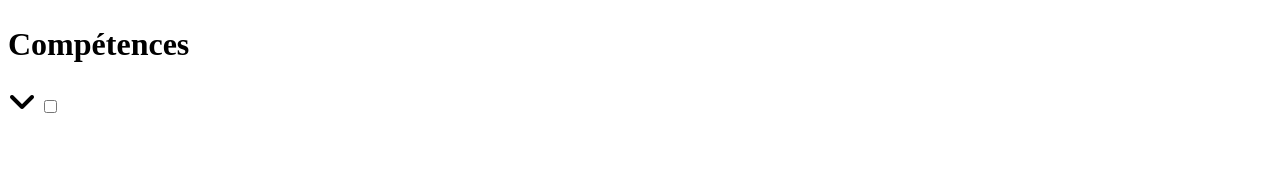
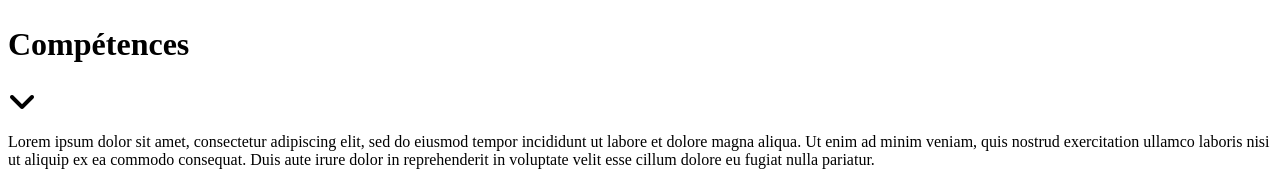
Before and after one commit to OscarPALISSOT/Portfolio, a Symfony app: template website-skeleton/templates/pages/main.html.twig in a window 1280 px wide. Shown: the part 1126-1311 px from the top of the page. Before the commit the page ends 1239 px from the top, so only its background shows below. Run offline with Twig, Linux system fonts and the light colour scheme; the template is opened without the code that fills it, so the values that code supplies are empty; style sheets or scripts are compiled from the project's sources; some libraries are stand-ins or nearby versions.

Commit message:
dropdown

```diff
--- /dev/null
+++ b/website-skeleton/assets/js/dropdownJS.js
@@ -0,0 +1,15 @@
+var drop = document.getElementsByClassName("dropdown");
+var i;
+
+for (i = 0; i < drop.length; i++) {
+drop[i].addEventListener("click", function() {
+    this.classList.toggle("active");
+    var panel = this.nextElementSibling;
+    debugger
+    if (panel.style.maxHeight) {
+    panel.style.maxHeight = null;
+    } else {
+    panel.style.maxHeight = panel.scrollHeight + "px";
+    }
+});
+}
--- a/website-skeleton/assets/styles/dropdownTheme1.scss
+++ b/website-skeleton/assets/styles/dropdownTheme1.scss
@@ -2,11 +2,15 @@ $blue: #5c88da;
 
 .dropdown{
     width: 450px;
-    height: 65px;
+    min-height: 65px;
     border: black solid 1px;
     border-radius: 0.5rem;
     box-shadow: 6px 6px 12px 0 rgb(0 0 0 / 24%);
     color: $blue;
+}
+
+.panel{
+    width: 450px;
 }
 
 // Small devices (landscape phones, 576px and up)
--- a/website-skeleton/templates/pages/main.html.twig
+++ b/website-skeleton/templates/pages/main.html.twig
@@ -9,7 +9,9 @@
     {{ encore_entry_link_tags('scss/dropdownTheme1') }}
 {% endblock %}
 
-{% block javascripts %}{% endblock %}
+{% block javascripts %}
+    {{ encore_entry_script_tags('js/dropdownJS') }}
+{% endblock %}
 
 {% block body %}
     <div class="header">
@@ -43,8 +45,8 @@
             <h1 class="title">Compétences</h1>
             <div class="dropdown">
                 <i class="fas fa-angle-down fa-2x"></i>
-                <input class="toogle" type="checkbox"></input>
             </div>
+            <div class="panel"><p>Lorem ipsum dolor sit amet, consectetur adipiscing elit, sed do eiusmod tempor incididunt ut labore et dolore magna aliqua. Ut enim ad minim veniam, quis nostrud exercitation ullamco laboris nisi ut aliquip ex ea commodo consequat. Duis aute irure dolor in reprehenderit in voluptate velit esse cillum dolore eu fugiat nulla pariatur.</p></div>
         </div>
         {# <a class="btn" href="">Me contacter<i class="far fa-paper-plane"></i></a> #}
     </main>
--- a/website-skeleton/webpack.config.js
+++ b/website-skeleton/webpack.config.js
@@ -28,7 +28,7 @@ Encore
     .addStyleEntry('scss/dropdown', './assets/styles/dropdown.scss')
     .addStyleEntry('scss/dropdownTheme1', './assets/styles/dropdownTheme1.scss')
 
-    .addStyleEntry('scss/dropdown', './assets/js/dropdown.js')
+    .addEntry('js/dropdownJS', './assets/js/dropdownJS.js')
 
     // enables the Symfony UX Stimulus bridge (used in assets/bootstrap.js)
     .enableStimulusBridge('./assets/controllers.json')
```
Also changed, not shown: website-skeleton/assets/js/dropdown.js (deleted).
